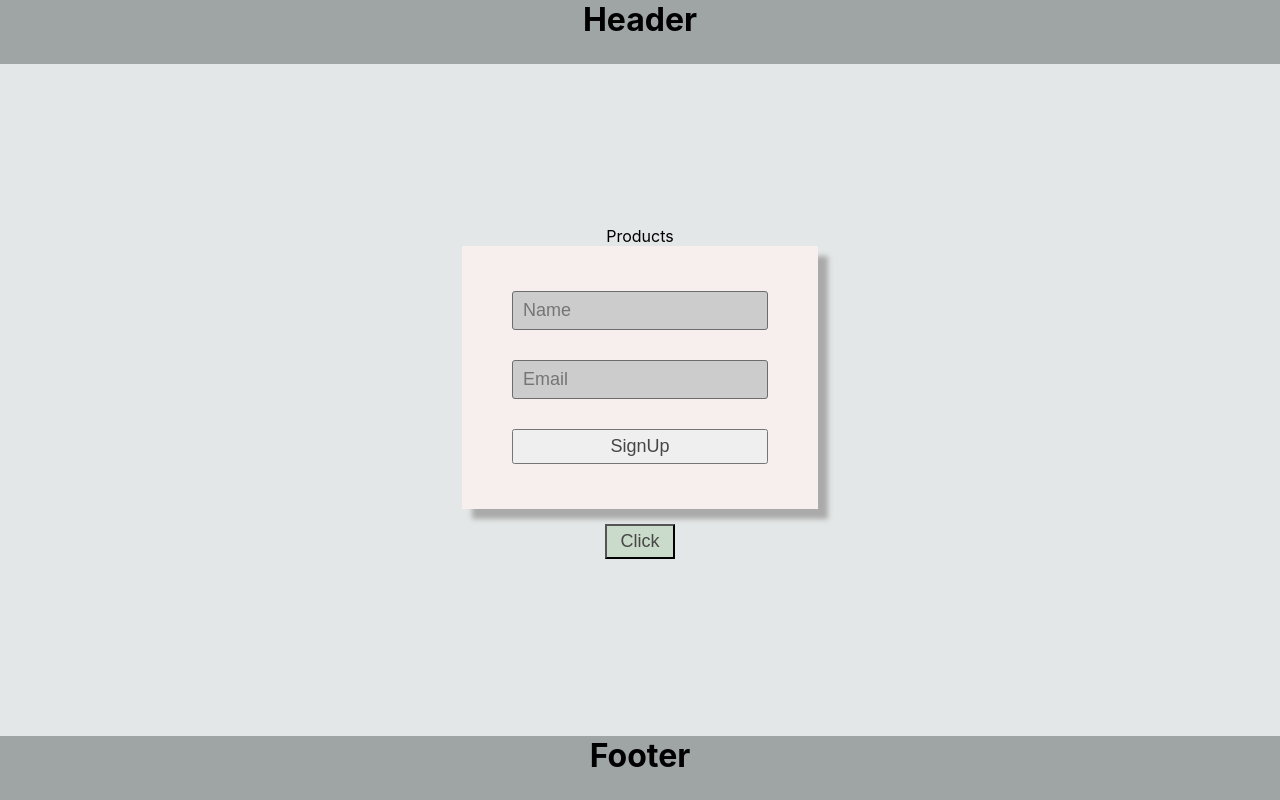
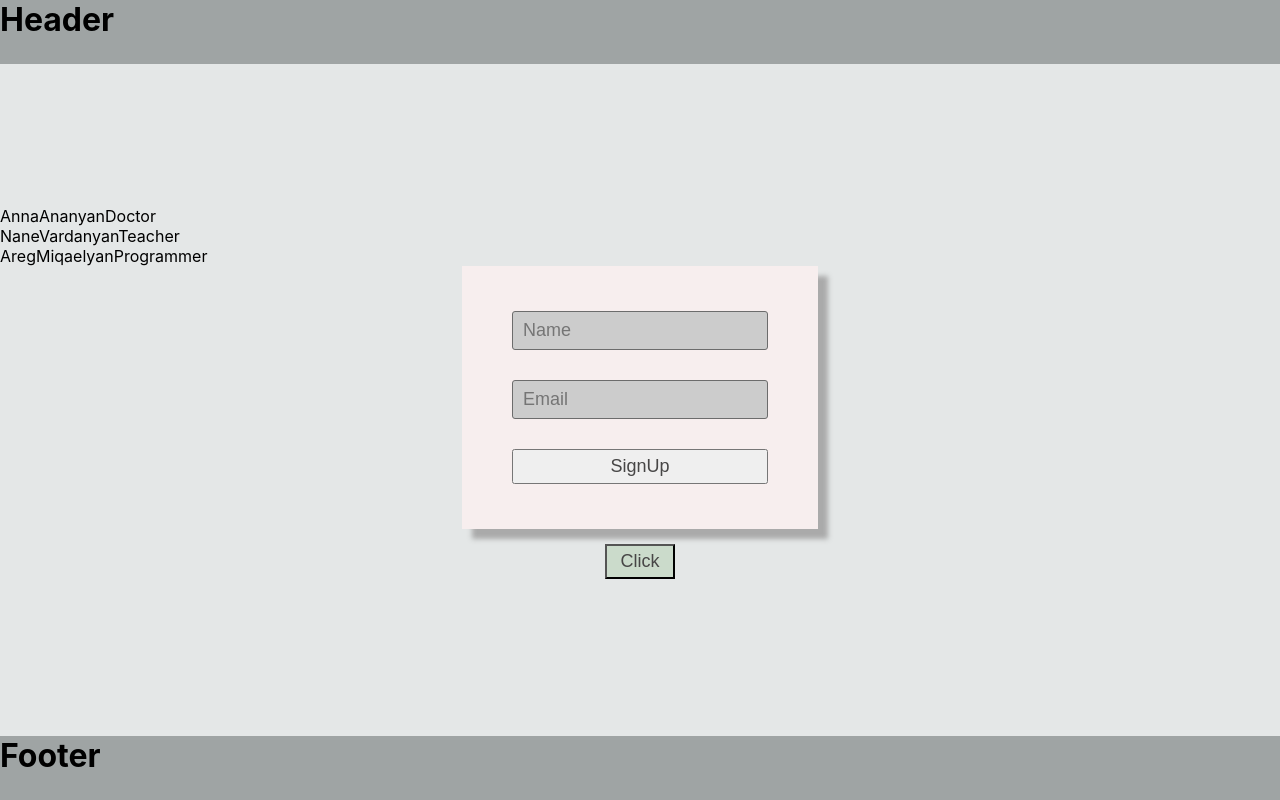
Before and after one commit to ArminAvdalyan/git-learn, a React (Create React App) app in the folder react-demo/: page / in a window 1280 px wide. Built offline with nearby package versions, Linux system fonts and the light colour scheme.

Commit message:
basic products

```diff
--- a/react-demo/src/App.css
+++ b/react-demo/src/App.css
@@ -1,6 +1,3 @@
-.App {
-  text-align: center;
-}
 
 .App-logo {
   height: 40vmin;
--- a/react-demo/src/App.js
+++ b/react-demo/src/App.js
@@ -3,12 +3,14 @@ import './App.css';
 import Layout from './Components/Layout/Layout';
 import Footer from './Components/Footer/Footer';
 import Header from './Components/Header/Header';
+import Product from './Components/Product/Product';
 
 const App = () => {
   return (
     <div className="App">
       <Header />
       <Layout />
+      <Product />
       <Footer />
     </div>
   );
--- a/react-demo/src/Container/Products/Products.js
+++ b/react-demo/src/Container/Products/Products.js
@@ -1,11 +1,20 @@
 import React from "react";
 
-const Products = () => {
-  return (
-    <div>
-      Products
-    </div>
-  )
+import { productDates } from "../../data.mockup/products.mockup.js";
+import Product from "../../Components/Product/Product.js";
+
+import "./Products.scss";
+
+class Products extends React.Component {
+  render() {
+    return (
+      <div >
+        {productDates.map(el => {
+          return <Product key ={el.id} name={el.name} surName={el.surName} proffession={el.proffession} className=".inline-style"/>;
+        })}
+      </div>
+    )
+  }
 }
 
 export default Products;
--- /dev/null
+++ b/react-demo/src/Container/Products/Products.scss
@@ -0,0 +1,4 @@
+.inline-style {
+ display: flex;
+
+}
--- a/react-demo/src/components/Layout/Layout.scss
+++ b/react-demo/src/components/Layout/Layout.scss
@@ -10,4 +10,5 @@
  .btn-layout {
    width: 70px;
    background-color: rgb(203, 219, 203);
+   margin-left: calc(50% - 35px);
  }
--- /dev/null
+++ b/react-demo/src/components/Product/Product.js
@@ -0,0 +1,13 @@
+import React from "react";
+
+const Product = ({name, surName, proffession}) => {
+  return (
+    <div>
+     <span>{name}</span>
+      <span>{surName}</span>
+      <span>{proffession}</span>
+    </div>
+  )
+}
+
+export default Product;
--- /dev/null
+++ b/react-demo/src/data.mockup/products.mockup.js
@@ -0,0 +1,21 @@
+export const productDates = [
+  {
+    id: 1,
+    name: "Anna",
+    surName: "Ananyan",
+    proffession: "Doctor"
+  },
+  {
+    id: 2,
+    name: "Nane",
+    surName: "Vardanyan",
+    proffession: "Teacher"
+  },
+  {
+    id: 1,
+    name: "Areg",
+    surName: "Miqaelyan",
+    proffession: "Programmer"
+  },
+
+]
```
Also changed, not shown: react-demo/src/Container/Products/Product.scss (deleted), react-demo/src/components/Button/Button.css (line endings or trailing spaces), 1 other file (tests, documents, lock files or other folders).
